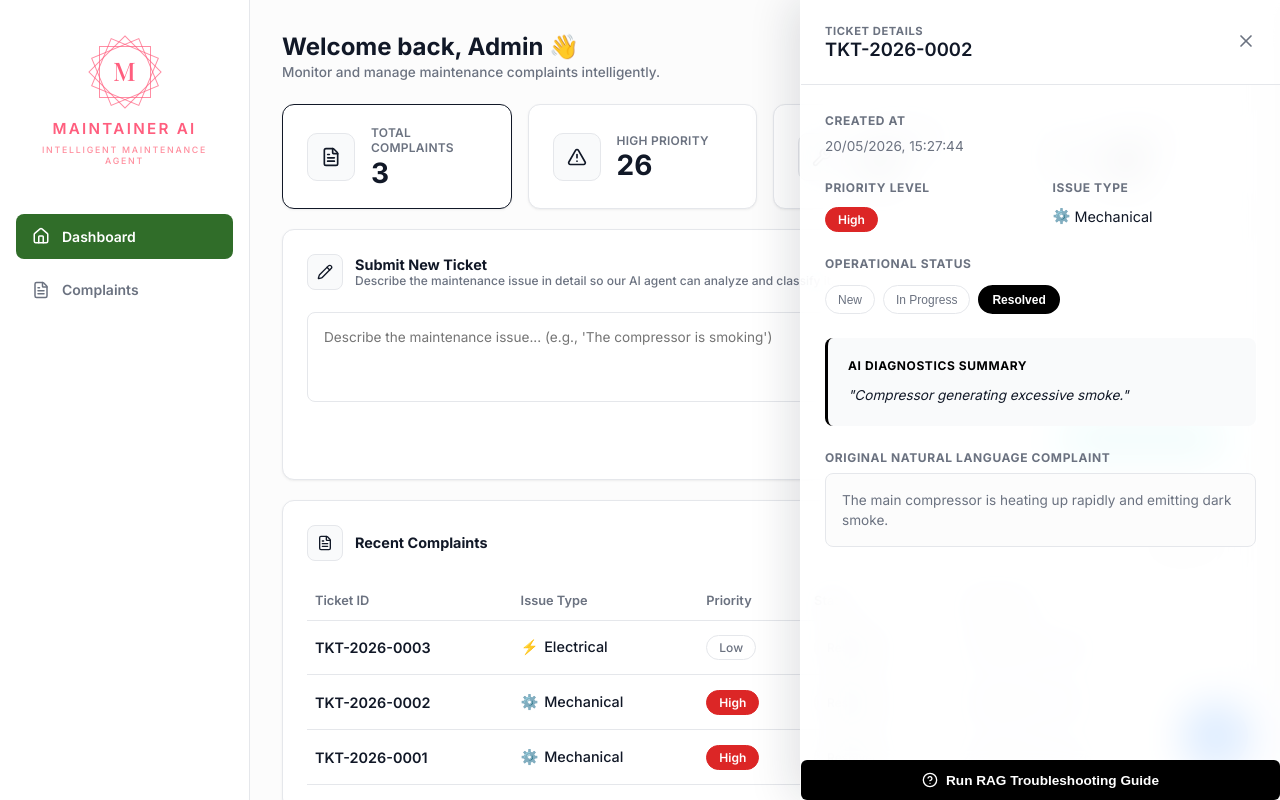
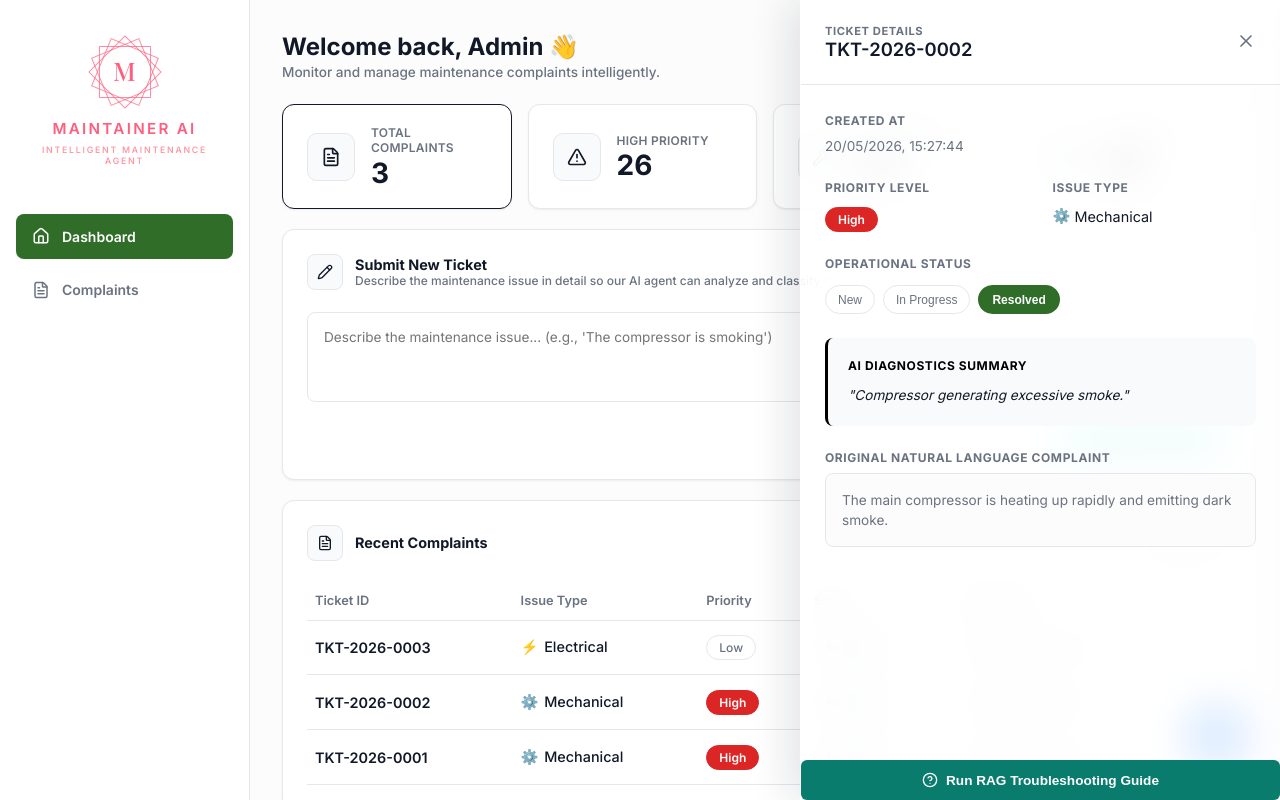
Before and after one commit to Vikash9546/OpsFloAssignment, a React app in the folder frontend/: page / in a window 1280 px wide. Both pictures are taken after a click on the element 765 px from the left and 702 px from the top of the page. Built offline with nearby package versions, Linux system fonts and the light colour scheme; no server answers; the HTML template or start-up script is replaced by a standard one; a web font is replaced by a local one.

Commit message:
Update details drawer: apply distinctive active status colors, color Run RAG button to 0A7C6E, and close drawer to directly redirect to chatbot

```diff
--- a/frontend/src/components/MaintainerDashboard.jsx
+++ b/frontend/src/components/MaintainerDashboard.jsx
@@ -425,9 +425,17 @@ export default function MaintainerDashboard({ triggerDiagnostics, currentPage =
                   {["New", "In Progress", "Resolved"].map(status => {
                     const currentStatus = selectedTicket.status || localStatuses[selectedTicket.ticket_id] || "Resolved";
                     const isActive = currentStatus === status;
-                    let badgeClass = "badge-New";
+                    let badgeClass = "badge-Resolved";
+                    if (status === "New") badgeClass = "badge-New";
                     if (status === "In Progress") badgeClass = "badge-In_Progress";
-                    if (status === "Resolved") badgeClass = "badge-Resolved";
+
+                    const activeStyles = (() => {
+                      if (!isActive) return { border: '1px solid #e5e7eb', background: 'transparent', color: '#6b7280' };
+                      if (status === "New") return { border: '2px solid #2563eb', background: '#2563eb', color: '#ffffff' };
+                      if (status === "In Progress") return { border: '2px solid #f59e0b', background: '#f59e0b', color: '#ffffff' };
+                      if (status === "Resolved") return { border: '2px solid #306D29', background: '#306D29', color: '#ffffff' };
+                      return { border: '2px solid #000000', background: '#000000', color: '#ffffff' };
+                    })();
 
                     return (
                       <button
@@ -462,9 +470,9 @@ export default function MaintainerDashboard({ triggerDiagnostics, currentPage =
                           }
                         }}
                         style={{
-                          border: isActive ? '2px solid #000000' : '1px solid #e5e7eb',
-                          background: isActive ? '#000000' : 'transparent',
-                          color: isActive ? '#ffffff' : '#6b7280',
+                          border: activeStyles.border,
+                          background: activeStyles.background,
+                          color: activeStyles.color,
                           opacity: 1,
                           cursor: 'pointer',
                           borderRadius: '99px',
@@ -503,9 +511,10 @@ export default function MaintainerDashboard({ triggerDiagnostics, currentPage =
                 onClick={() => {
                   const query = `Recommend step-by-step diagnostic safety and maintenance troubleshooting procedures based on technical manuals for a ${selectedTicket.issue_type} complaint: "${selectedTicket.original_complaint}"`;
                   triggerDiagnostics(query);
+                  setSelectedTicket(null); // Direct redirection! Close the details drawer so the sliding RAG Chatbot is immediately visible
                 }}
                 style={{
-                  background: '#000000',
+                  background: '#0A7C6E',
                   color: 'white',
                   border: 'none',
                   borderRadius: '6px',
```
